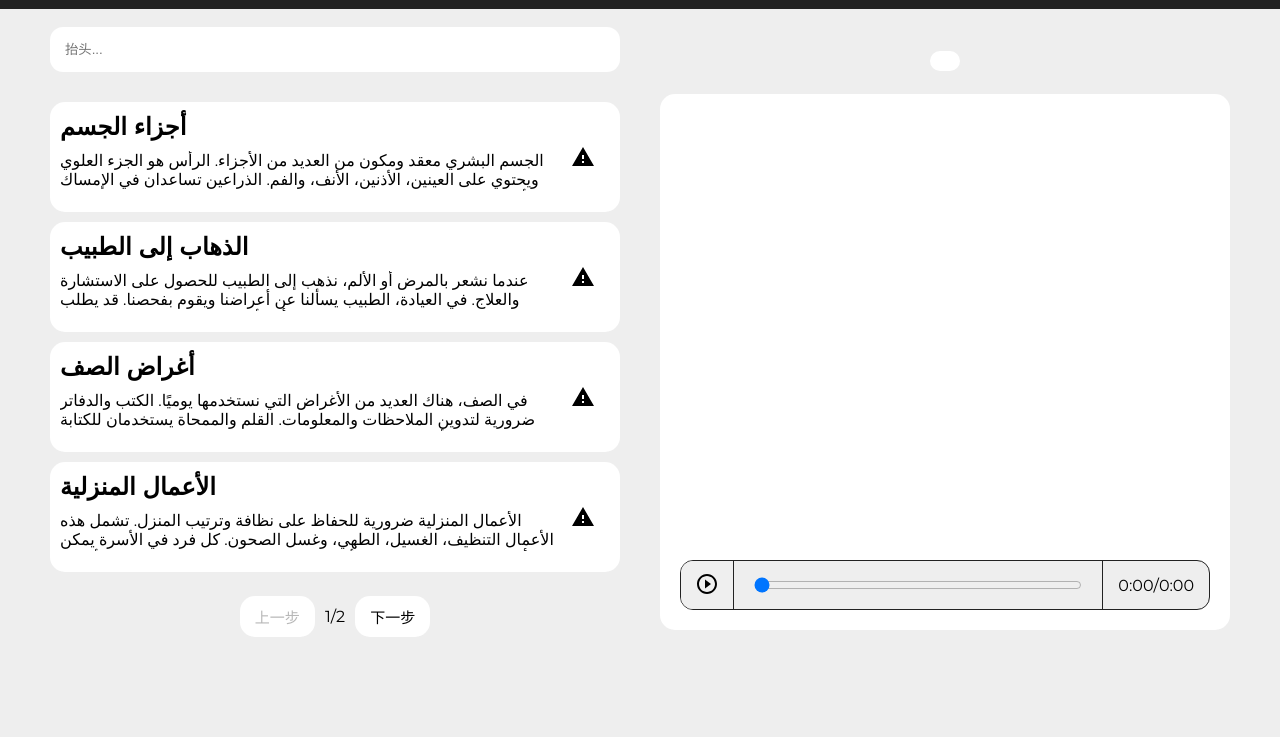
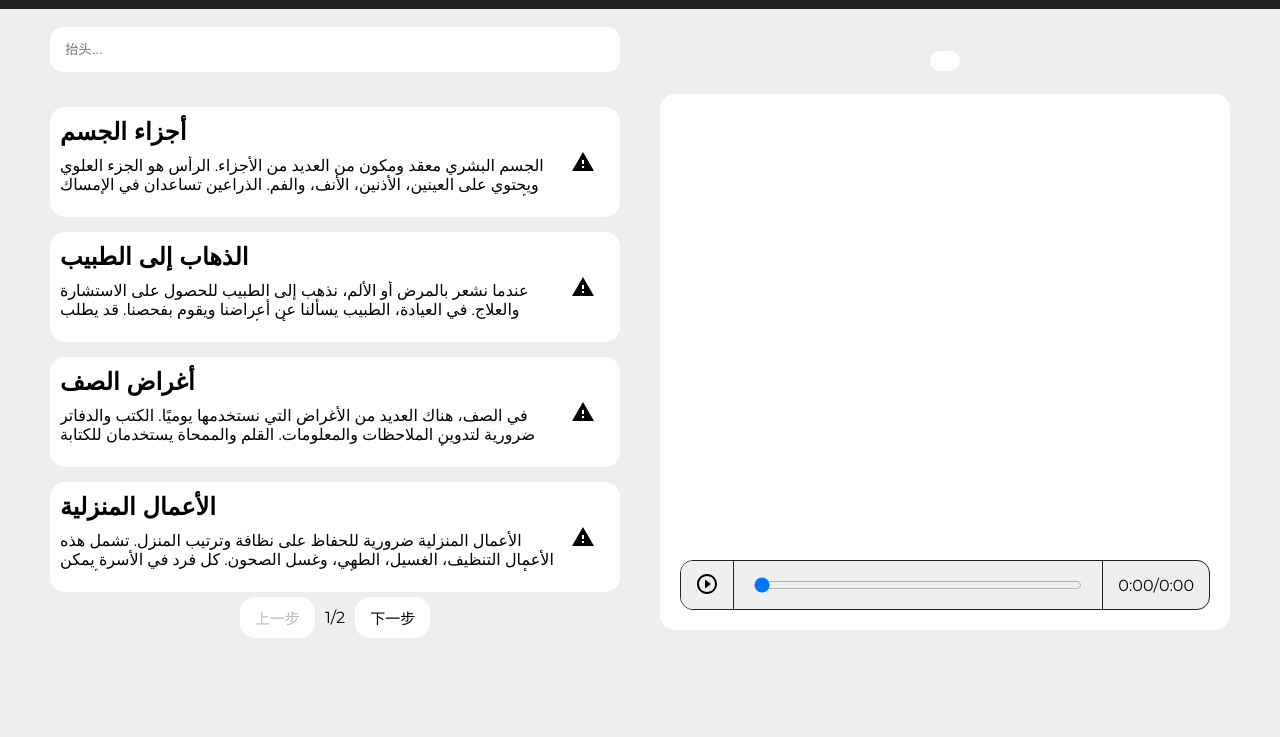
Before and after one commit to Nhat-An-Pham/arablinguo, a React app: page /reading in a window 1280 px wide. Shown: the part 63-800 px from the top of the page. Built offline with nearby package versions, Linux system fonts and the light colour scheme; a web font is replaced by a local one.

Commit message:
Update reading.scss

```diff
--- a/src/scss/pages/_reading.scss
+++ b/src/scss/pages/_reading.scss
@@ -62,7 +62,7 @@
     height: 110px;
     width: 100%;
     display: flex;
-    margin-top: 10px;
+    margin-top: 15px;
     padding: 10px;
     overflow: hidden;
     border-radius: 15px;
```
